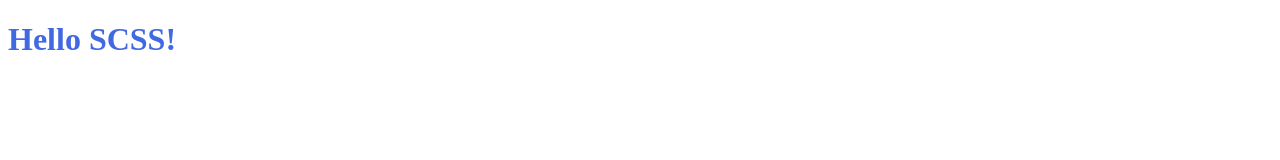
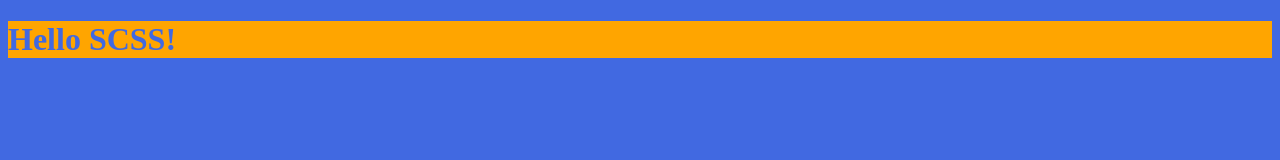
Before and after one commit to Wholesome-Gee/scss-test, a website built with Parcel: page index.html in a window 1280 px wide. Built offline with nearby package versions, Linux system fonts and the light colour scheme.

Commit message:
Today I Learned SCSS

```diff
--- a/main.scss
+++ b/main.scss
@@ -1,3 +1,5 @@
+@import "./sub", "./sub2";
+
 $color: royalblue;
 
 .container {
--- /dev/null
+++ b/sub.scss
@@ -0,0 +1,5 @@
+body {
+  .container {
+    background-color: orange;
+  }
+}
--- /dev/null
+++ b/sub2.scss
@@ -0,0 +1,3 @@
+body {
+  background-color: royalblue;
+}
```
Also changed, not shown: README.md, 1 other file.
